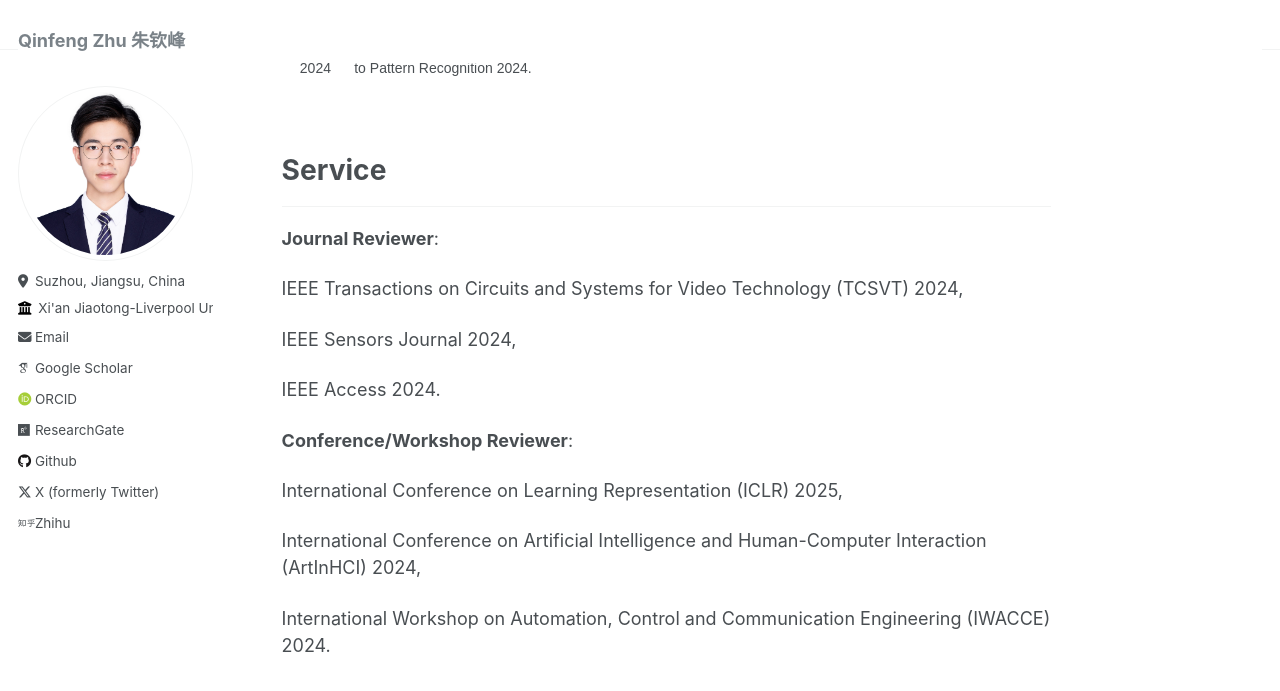
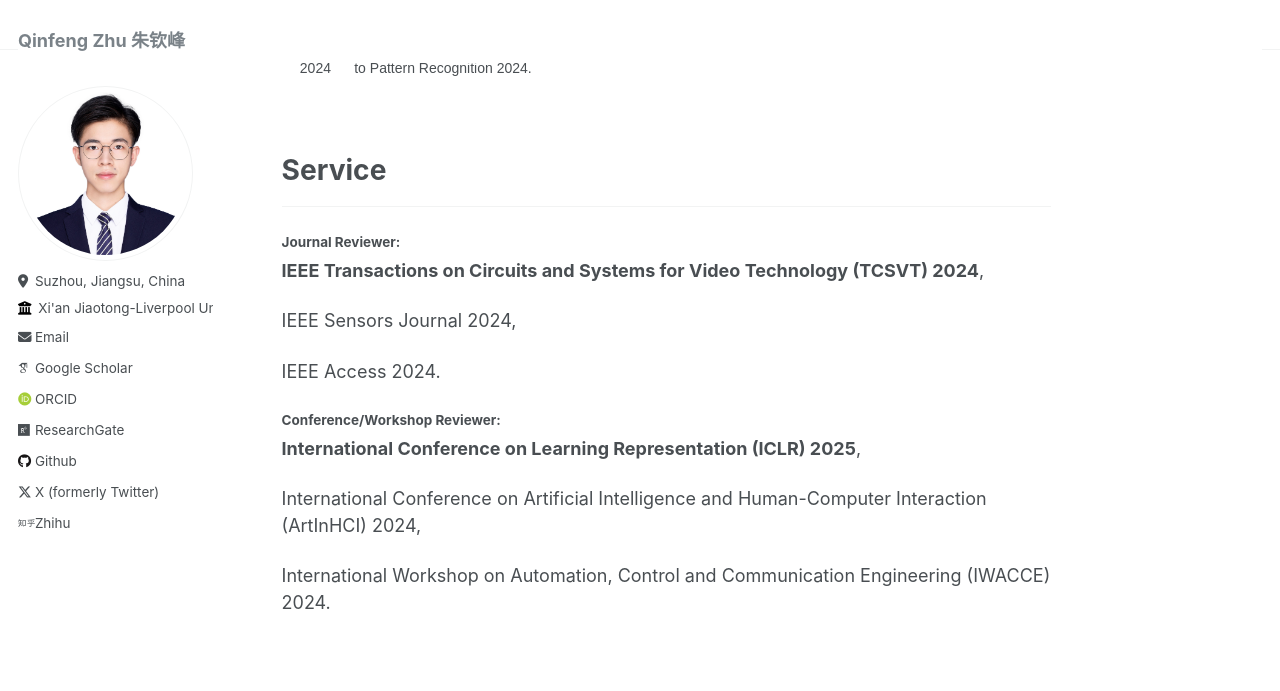
Before and after one commit to zhuqinfeng1999/zhuqinfeng1999.github.io, a Jekyll site: the page built from _pages/about.md, in a window 1280 px wide and 900 px high, scrolled down 1121 px. Shown: the top 691 px of the window. Built offline with Jekyll 4.4.1, drawn with Linux system fonts in a browser that asks for light colours; some web fonts are replaced.

```diff
--- a/_pages/about.md
+++ b/_pages/about.md
@@ -126,20 +126,21 @@ My research interests mainly lie on deep learning, especially in remote sensing,
 # Service
 ---
 
-**Journal Reviewer**:
+<h4><strong>Journal Reviewer</strong>:</h4>
 
-IEEE Transactions on Circuits and Systems for Video Technology (TCSVT) 2024,
+**IEEE Transactions on Circuits and Systems for Video Technology (TCSVT) 2024**,
 
 IEEE Sensors Journal 2024,
 
 IEEE Access 2024.
 
-**Conference/Workshop Reviewer**:
+<h4><strong>Conference/Workshop Reviewer</strong>:</h4>
 
-International Conference on Learning Representation (ICLR) 2025,
+**International Conference on Learning Representation (ICLR) 2025**,
 
 International Conference on Artificial Intelligence and Human-Computer Interaction (ArtInHCI) 2024,
 
 International Workshop on Automation, Control and Communication Engineering (IWACCE) 2024.
 
+
 <br>
```
